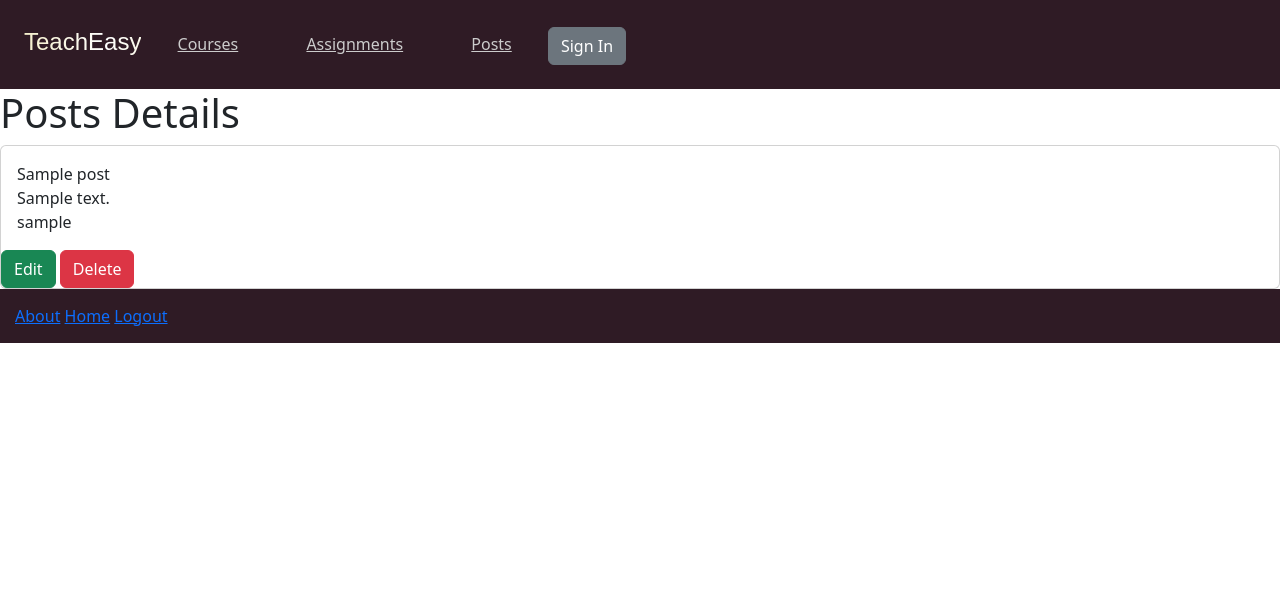
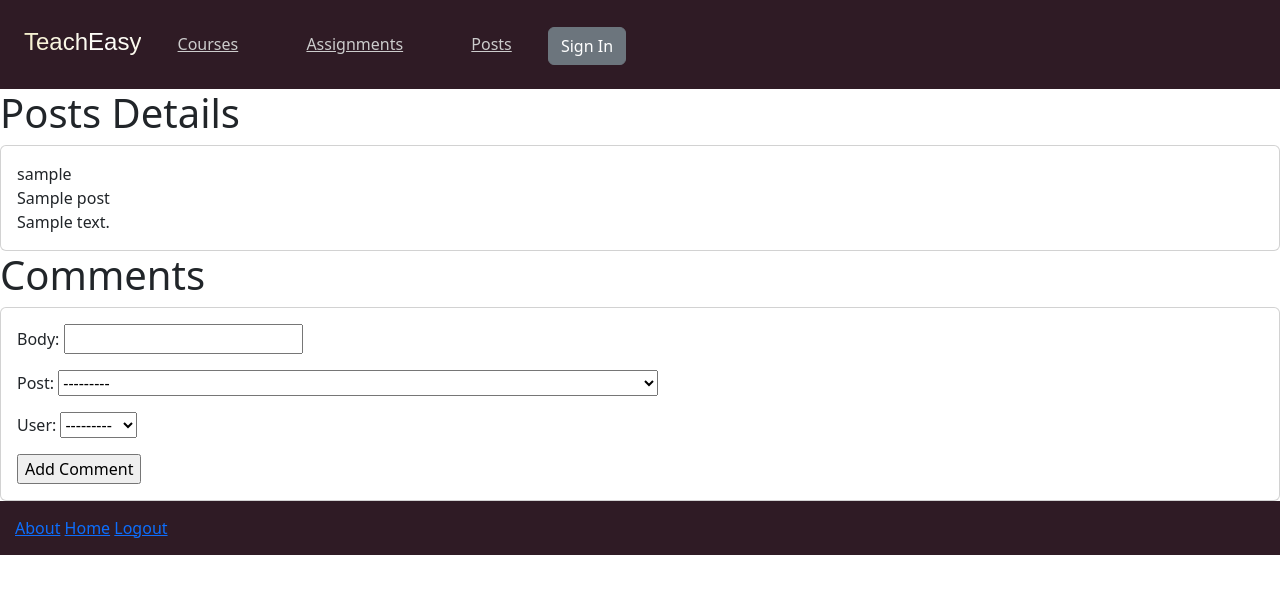
Before and after one commit to cooperwhitley/teacheasy, a Django app: page /posts/1/ in a window 1280 px wide. Shown: the top 594 px of the page. Run offline with Django 4.2, Linux system fonts and the light colour scheme; a user stored in the database is signed in; tables that the repository leaves empty hold one stand-in row (values such as "Sample post").

Commit message:
post detail can view comment

```diff
--- a/main_app/templates/posts/detail.html
+++ b/main_app/templates/posts/detail.html
@@ -1,24 +1,29 @@
 {% extends 'base.html' %}
 {% block content %}
+        <!-- Post Details -->
     <h1>Posts Details</h1>
-
     <div class="card">
         <div class="card-body">
-            <span class="card-title">
-                <span></span> {{post.title}}
-            </span>
+            <span class="card-text">{{post.user}}</span>
             <br>
-            <span class="card-text">
-               <span></span> {{post.body}}
-          </span>
-          <br>
-          <span class="card-text">
-            <span></span> {{post.user}}
-        </span>
-        </div>
-        <div class="">
-            <a class="btn btn-success" href="{% url 'posts_update' post.id %}">Edit</a>
-            <a class="btn btn-danger" href="{% url 'posts_delete' post.id %}">Delete</a>
+            <span class="card-title">{{post.title}}</span>
+            <br>
+            <span class="card-text">{{post.body}}</span>
         </div>
     </div>
+                <!-- Comments -->
+    <h1>Comments</h1>
+    <div class="card">
+        <div class="card-body">
+            <form action="" method="POST">
+                {% csrf_token %}
+                {{ comment_form.as_p }}
+                <input type="submit" value="Add Comment" class="">
+
+            </form>
+
+        </div>
+    </div>
+
+
 {% endblock %}
--- a/main_app/templates/posts/index.html
+++ b/main_app/templates/posts/index.html
@@ -7,10 +7,10 @@
     <div class="card" style="width: 18rem;">
         <a href="{% url 'posts_detail' post.id %}">
             <div class="card-body">
+                <p class="card-text">{{ post.user }}</p>
                 <h5 class="card-title">{{post.title}}</h5>
                 <!-- <h6 class="card-subtitle mb-2 text-muted">Card subtitle</h6> -->
                     <p class="card-text">{{ post.body }}</p>
-                <p class="card-text">{{ post.user }}</p>
 
             </div>
         </a>
```
